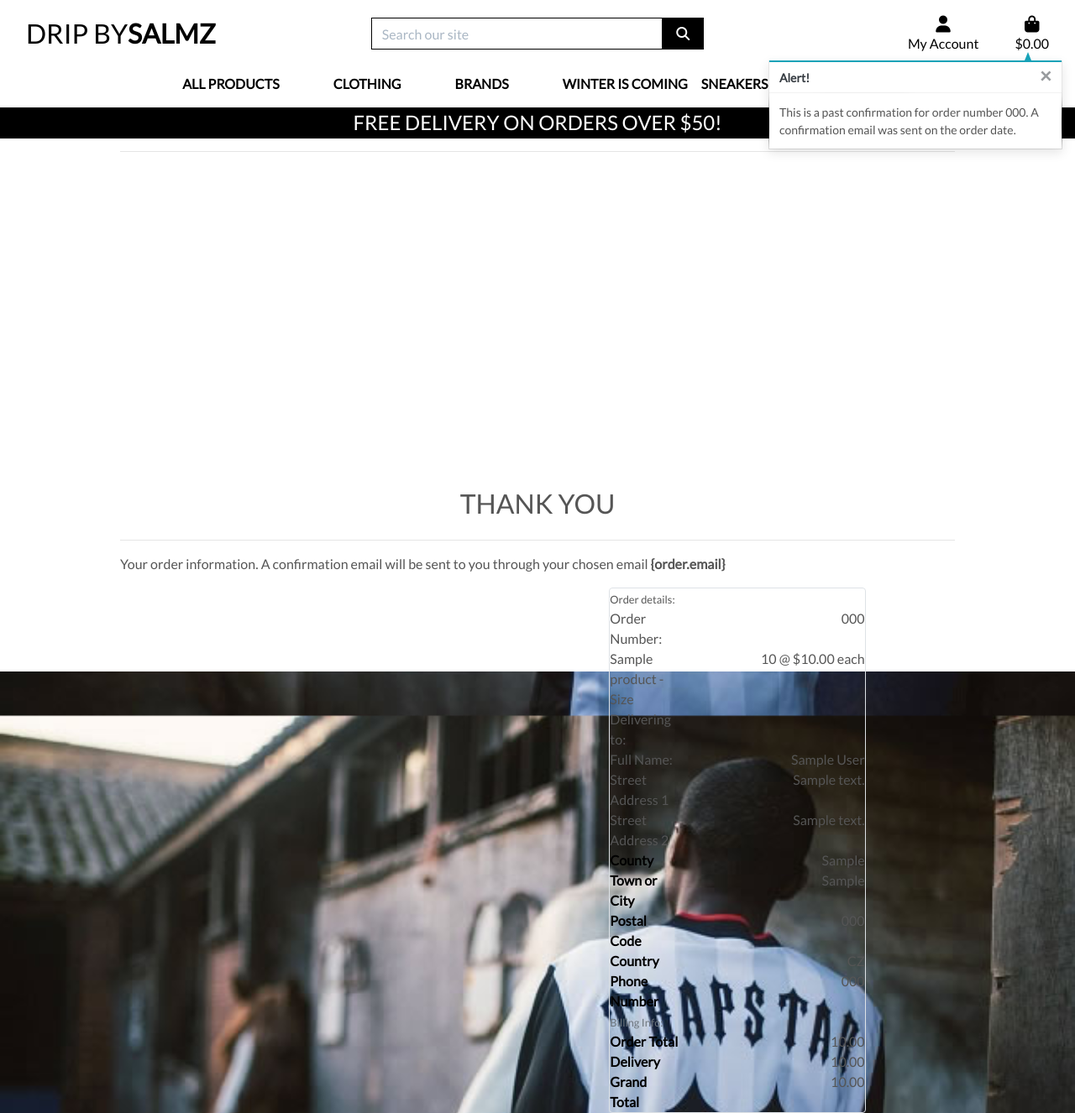
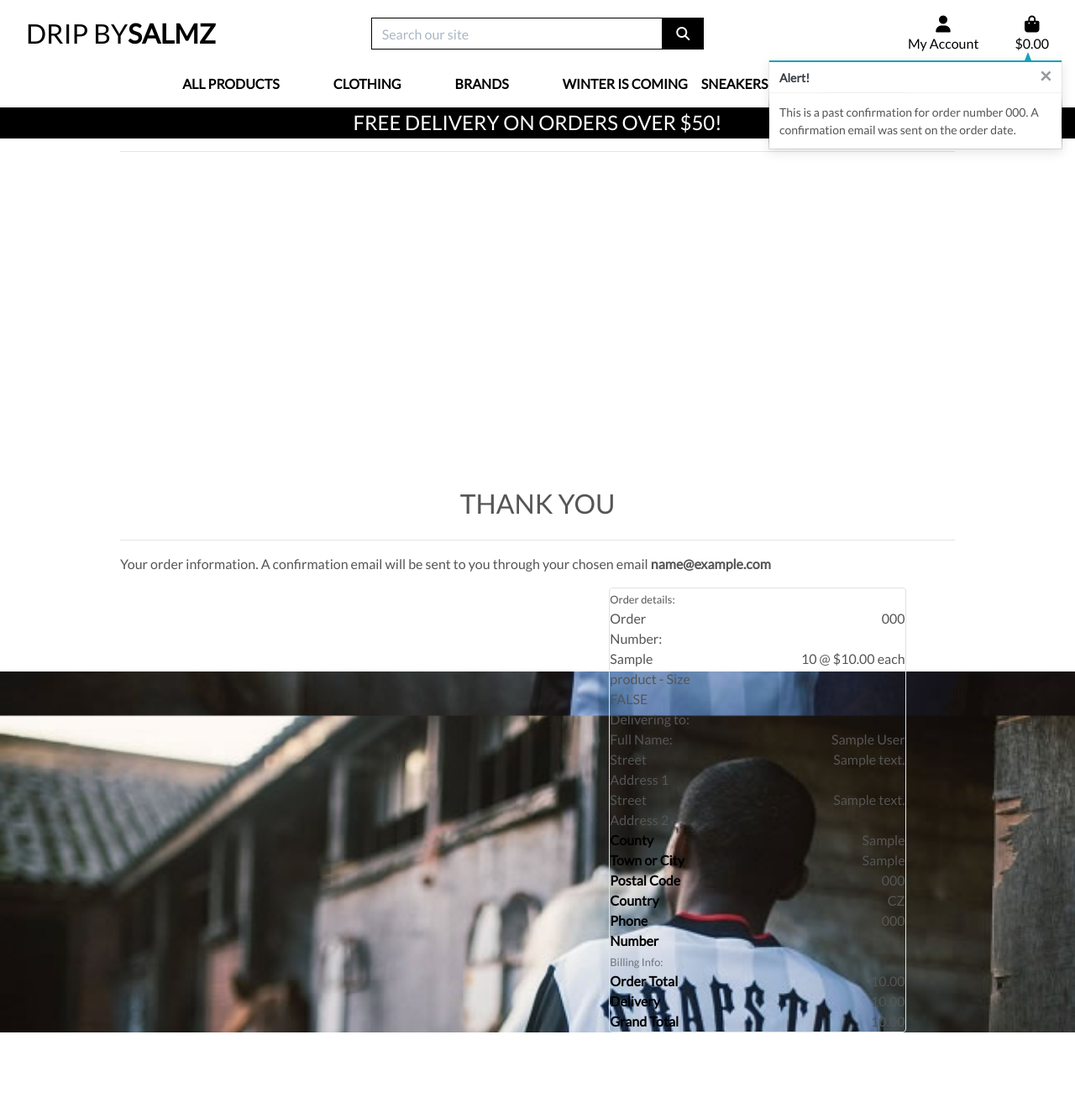
Before and after one commit to salms358/Drip-By-Salmz, a Django app: page /profile/order_history/000 in a window 1280 px wide. Shown: the whole page at 84% size. After the commit the page ends 1230 px from the top, so only its background shows below. Run offline with Django 3.2, Linux system fonts and the light colour scheme; tables that the repository leaves empty hold one stand-in row (values such as "Sample post"); parts of the project's set-up code (start-up, migrations or seed data) failed here and were passed over; some libraries are stand-ins or nearby versions.

Commit message:
dealing with the HTML errors

```diff
--- a/checkout/templates/checkout/checkout_success.html
+++ b/checkout/templates/checkout/checkout_success.html
@@ -22,7 +22,7 @@
                 <hr>
                 <h2 class="logo-font mb-4">Thank you</h2>
                 <hr>
-                <p>Your order information. A confirmation email will be sent to you through your chosen email <strong>{order.email}</strong></p>
+                <p>Your order information. A confirmation email will be sent to you through your chosen email <strong>{{order.email}}</strong></p>
             </div>
         </div>
 
@@ -43,10 +43,11 @@
                     </div>
                 </div>
 
+
                 {% for item in order.lineitems.all %}
                     <div class="row">
                         <div class="col-12 col-md-4">
-                        <p class="mb-0 c--light-blue">{{ item.product.name }}{% if item.product_size %} - Size {{ item.product.size|upper }} {% endif %}</p>
+                            <p class="mb-0 c--light-blue">{{ item.product.name }}{% if item.product_size %} - Size {{ item.product.shoe_size|upper }} {% endif %}</p>
                         </div>
                         <div class="col-12 col-md-8 text-md-right">
                             <p class="mb-0">{{ item.quantity }} @ ${{ item.product.price }} each</p>
--- a/drip_salmz/settings.py
+++ b/drip_salmz/settings.py
@@ -31,9 +31,9 @@ DEBUG = 'DEVELOPMENT' in os.environ
 # SECURITY WARNING: don't run with debug turned on in production!
 
 
-ALLOWED_HOSTS = [ 'dripzs-by-salmz-006e3a5f6351.herokuapp.com', 'localhost']
+#ALLOWED_HOSTS = [ 'dripzs-by-salmz-006e3a5f6351.herokuapp.com', 'localhost']
 
-#ALLOWED_HOSTS = [ '8000-salms358-dripbysalmz-yxddj8i653j.ws-eu107.gitpod.io']
+ALLOWED_HOSTS = [ '8000-salms358-dripbysalmz-yxddj8i653j.ws-eu107.gitpod.io']
 
 
 
--- a/templates/includes/main-nav.html
+++ b/templates/includes/main-nav.html
@@ -48,23 +48,23 @@
             </div>
         </li>
         <li class="nav-item dropdown">
-            <a class="logo-font font-weight-bold nav-link text-black mr-5" href="#" id="sneaker-link" data-toggle="dropdown" aria-haspopup="true" aria-expanded="false">
+            <a class="logo-font font-weight-bold nav-link text-black mr-5" href="#" data-toggle="dropdown" aria-haspopup="true" aria-expanded="false">
                 Sneakers
             </a>
             <div class="dropdown-menu border-0" aria-labelledby="sneaker-link">
-                <a href="{% url 'products' %}?category=Jordan 1s" class="dropdown-item">Jordan 1s</a>
-                <a href="{% url 'products' %}?category=Jordan 4s" class="dropdown-item">Jordan 4s</a>
+                <a href="{% url 'products' %}?category=Jordan1s" class="dropdown-item">Jordan 1s</a>
+                <a href="{% url 'products' %}?category=Jordan4s" class="dropdown-item">Jordan 4s</a>
                 <a href="{% url 'products' %}?category=Airforces" class="dropdown-item">Airforces</a>
                 <a href="{% url 'products' %}?category=Dunks" class="dropdown-item">Dunks</a>
 
 
-                <a href="{% url 'products' %}?category=Jordan 1s,Jordan 4s,Airforces,Dunks" class="dropdown-item">All Sneakers</a>
+                <a href="{% url 'products' %}?category=Jordan1s,Jordan4s,Airforces,Dunks" class="dropdown-item">All Sneakers</a>
 
             </div>
         </li>
 
         <li class="nav-item dropdown">
-            <a class="logo-font font-weight-bold nav-link text-black mr-5" href="#" id="sneaker-link" data-toggle="dropdown" aria-haspopup="true" aria-expanded="false">
+            <a class="logo-font font-weight-bold nav-link text-black mr-5" href="#" data-toggle="dropdown" aria-haspopup="true" aria-expanded="false">
                 Contact Us
             </a>
             <div class="dropdown-menu border-0" aria-labelledby="sneaker-link">
--- a/templates/includes/mobile-top-header.html
+++ b/templates/includes/mobile-top-header.html
@@ -8,7 +8,7 @@
             </div>
         </a>
         <div class="dropdown-menu border-0 w-100 p-3 rounded-0 my-0" aria-labelledby="mobile-search">
-            <form class="form" method="GET" action="{ % url 'products' % }">
+            <form class="form" method="GET" action="{% url 'products' %}">
                 <div class="input-group w-100">
                     <input class="form-control border border-black rounded-0" type="text" name="q" placeholder="Search our site">
                     <div class="input-group-append">
```
Also changed, not shown: README.md. Lines whose indentation alone changed are shown as unchanged.
